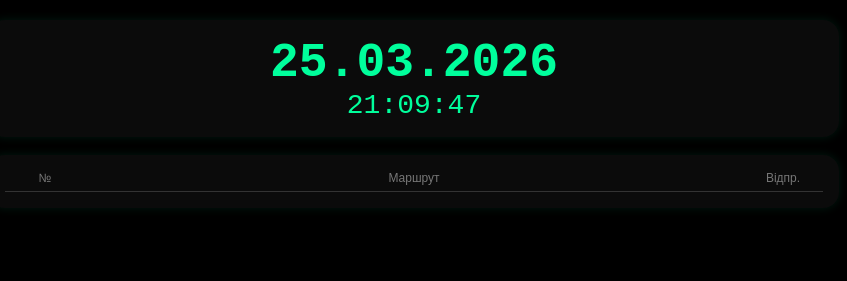
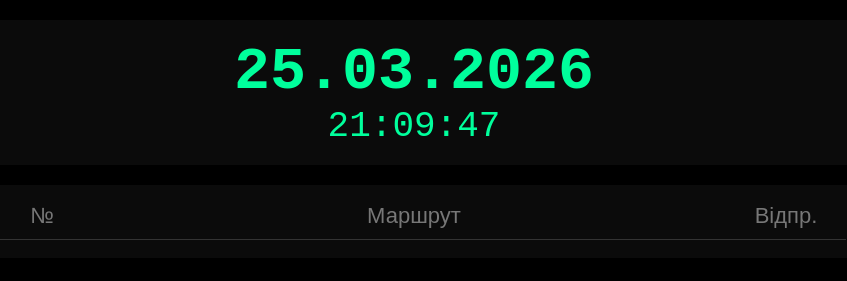
Before and after one commit to denris87/vilnohirsk-site, a plain HTML site: page index.html in a window 1280 px wide. Shown: the whole page, without its empty margins (226-1073 px from the left). Drawn offline with Linux system fonts and the light colour scheme; no server answers.

Commit message:
Update index.html

```diff
--- a/index.html
+++ b/index.html
@@ -16,21 +16,20 @@
 
 .wrapper {
   width:100%;
-  max-width:850px;
+  max-width:900px;
   padding:20px 10px;
 }
 
 .container {
   display:flex;
   flex-direction:column;
-  gap:18px;
+  gap:20px;
 }
 
 .widget {
   background:#0b0b0b;
-  padding:16px;
+  padding:18px;
   border-radius:16px;
-  box-shadow:0 0 10px rgba(0,255,156,0.1);
 }
 
 /* дата */
@@ -41,19 +40,19 @@
 }
 
 .date {
-  font-size:48px;
+  font-size:60px;
   font-weight:bold;
 }
 
 .time {
-  font-size:28px;
+  font-size:36px;
 }
 
 /* таблица */
 .table-head,
 .train {
   display:grid;
-  grid-template-columns: 80px 1fr 80px;
+  grid-template-columns: 120px 1fr 120px;
   align-items:center;
 }
 
@@ -62,15 +61,16 @@
 }
 
 .table-head {
-  font-size:12px;
+  font-size:22px;
   color:#777;
   border-bottom:1px solid #333;
-  padding-bottom:6px;
+  padding-bottom:10px;
 }
 
 .train {
-  padding:6px 0;
+  padding:10px 0;
   border-bottom:1px solid #222;
+  font-size:26px; /* УВЕЛИЧИЛ */
 }
 
 /* колонки */
@@ -90,10 +90,10 @@
   font-weight:bold;
 }
 
-/* цвета состояний */
-.future div { color:#00ff9c !important; }   /* ещё не прибыл */
-.soon div { color:#ffcc00 !important; }     /* скоро */
-.passed div { color:#555 !important; }      /* ушёл */
+/* цвета */
+.future div { color:#00ff9c !important; }
+.soon div { color:#ffcc00 !important; }
+.passed div { color:#555 !important; }
 </style>
 </head>
 
@@ -124,12 +124,12 @@
 </div>
 
 <script>
-// время Киев
+// Киев время
 function getKyivNow() {
   return new Date(new Date().toLocaleString("en-US",{timeZone:"Europe/Kyiv"}));
 }
 
-// дата + часы
+// дата и время
 function updateDateTime() {
   const now = getKyivNow();
 
@@ -145,7 +145,7 @@
   document.getElementById("time").textContent = `${h}:${min}:${s}`;
 }
 
-// разница времени
+// разница
 function getDiff(time){
   const now=getKyivNow();
   const [h,m]=time.split(":").map(Number);
```
